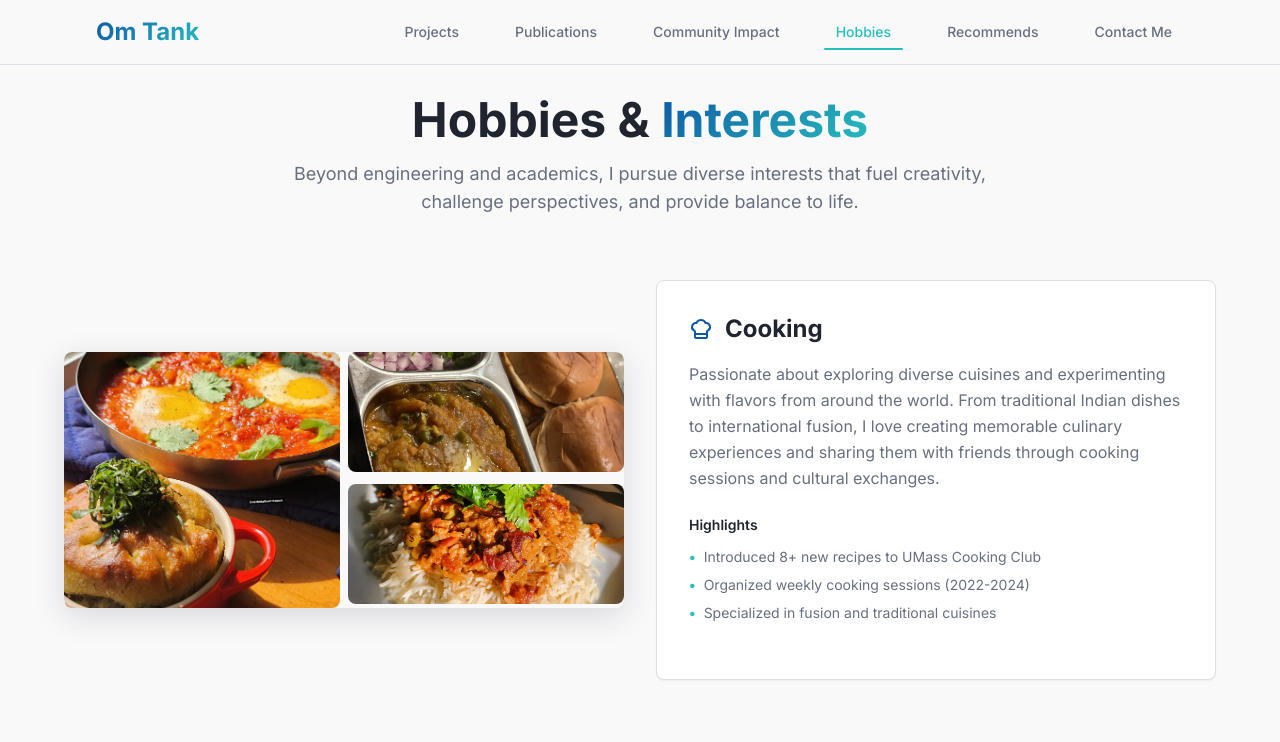
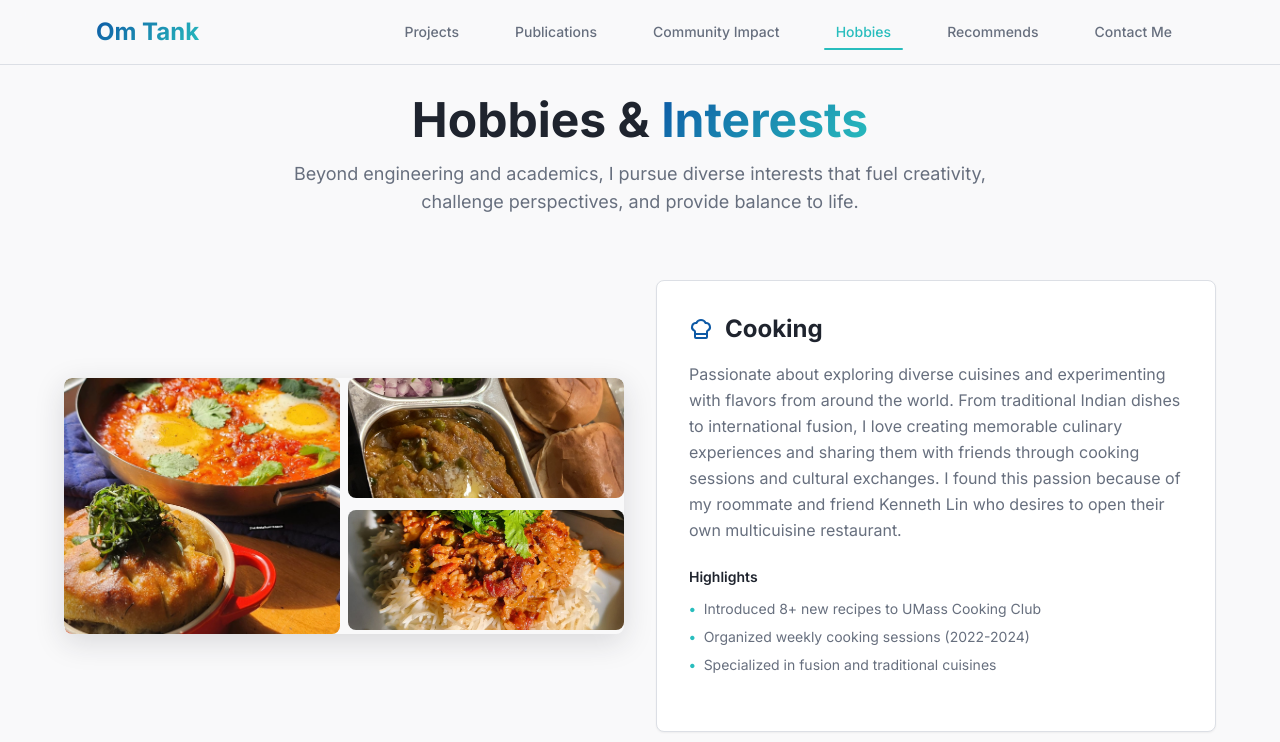
Before and after one commit to OTANK10/om-tank-nexus, a React (Vite) app: page /hobbies in a window 1280 px wide. Shown: the top 742 px of the page. Built offline with nearby package versions, Linux system fonts and the light colour scheme.

Commit message:
Add text to hobbies

```diff
--- a/src/pages/Hobbies.tsx
+++ b/src/pages/Hobbies.tsx
@@ -8,7 +8,7 @@ const hobbiesData = [
     id: 1,
     title: "Cooking",
     icon: <ChefHat className="w-6 h-6" />,
-    description: "Passionate about exploring diverse cuisines and experimenting with flavors from around the world. From traditional Indian dishes to international fusion, I love creating memorable culinary experiences and sharing them with friends through cooking sessions and cultural exchanges.",
+    description: "Passionate about exploring diverse cuisines and experimenting with flavors from around the world. From traditional Indian dishes to international fusion, I love creating memorable culinary experiences and sharing them with friends through cooking sessions and cultural exchanges. I found this passion because of my roommate and friend Kenneth Lin who desires to open their own multicuisine restaurant.",
     highlights: [
       "Introduced 8+ new recipes to UMass Cooking Club",
       "Organized weekly cooking sessions (2022-2024)",
```
